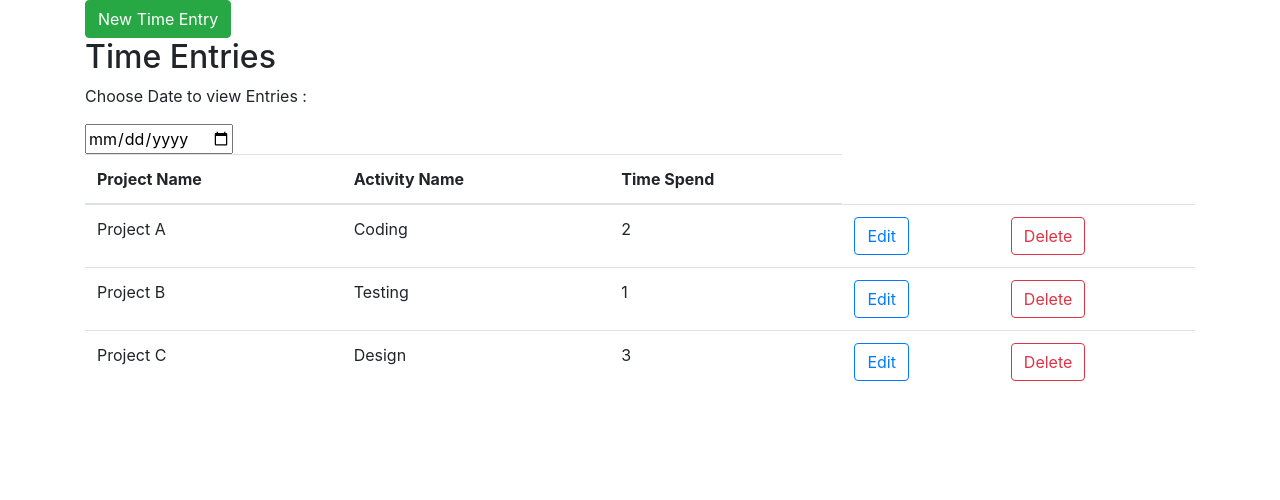
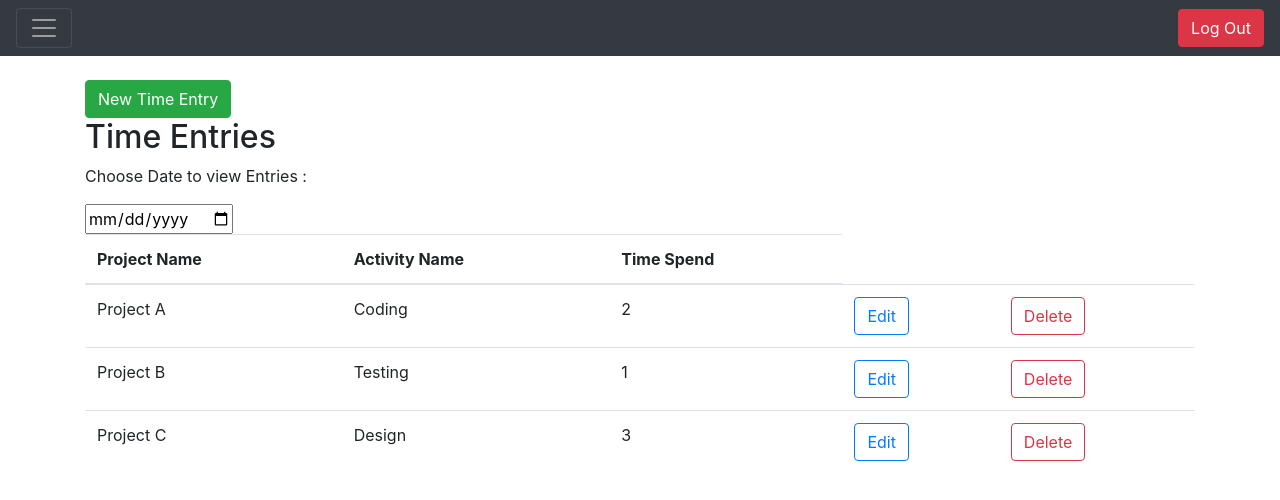
Before and after one commit to ananthu7016/TimeManagenentSystem, an Angular app: page /employee in a window 1280 px wide. Shown: the top 500 px of the page. Built offline with nearby package versions, Linux system fonts and the light colour scheme.

Commit message:
Navbar : navbar component added, logOut button added, JS for navbar action is pending.

```diff
--- a/src/app/employee/employee.component.html
+++ b/src/app/employee/employee.component.html
@@ -1,8 +1,6 @@
 
 
-
-
-
+<app-navbar></app-navbar>
 
 <div class="container">
     <button class="btn btn-success" (click)="ShowAddComponent()" >New Time Entry</button>
--- a/src/app/navbar/navbar.component.html
+++ b/src/app/navbar/navbar.component.html
@@ -1 +1,17 @@
-<p>navbar works!</p>
+<div class="pos-f-t">
+    <div class="collapse" id="navbarToggleExternalContent">
+      <div class="bg-dark p-4">
+        <h4 class="text-white">Collapsed content</h4>
+        <span class="text-muted">Toggleable via the navbar brand.</span>
+      </div>
+    </div>
+    <nav class="navbar navbar-dark bg-dark">
+      <button class="navbar-toggler" type="button" data-toggle="collapse" data-target="#navbarToggleExternalContent" aria-controls="navbarToggleExternalContent" aria-expanded="false" aria-label="Toggle navigation">
+        <span class="navbar-toggler-icon"></span>
+      </button>
+      <button class="btn btn-danger">Log Out</button>
+    </nav>
+
+  </div>
+
+  <br>
```
Also changed, not shown: src/app/app.module.ts (+4 -4 lines), src/app/employee/employee.module.ts (+6 -1 lines), src/app/navbar/navbar.module.ts (added, +14 -0 lines).
